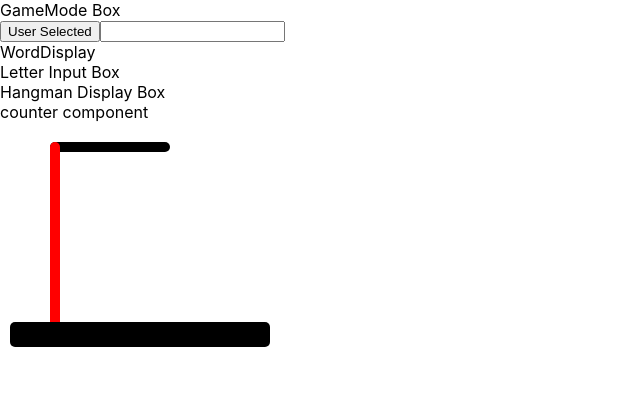
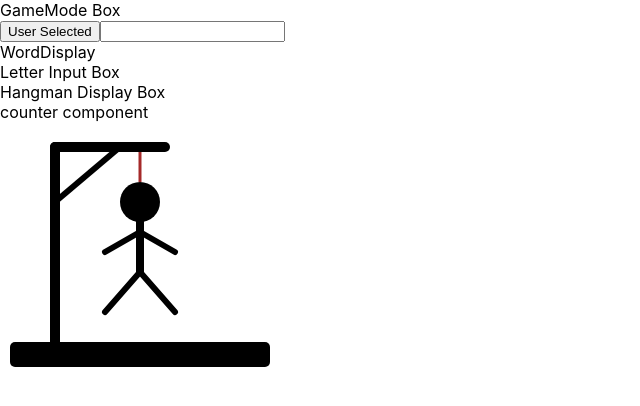
Before and after one commit to SimonProgAI/hangman_app, a React (Create React App) app: page / in a window 1280 px wide. Shown: the top 406 px of the page, without its empty margins (0-640 px from the left). Built offline with nearby package versions, Linux system fonts and the light colour scheme.

Commit message:
Gallow and Hangman draw

```diff
--- a/src/components/HangmanStickFigure.js
+++ b/src/components/HangmanStickFigure.js
@@ -1,15 +1,24 @@
 import React, { useRef, useEffect } from 'react';
 
 const HangmanStickfigure = () => {
+    const headRef = useRef(null);
 
 
     return (
         <div>
             <svg width="300" height="300" >
-            <line x1="" y1=""/>
+                <circle cx="140" cy="80" r="20" style={{fill: 'black'}}/>
+                <line x1="140" y1="150" x2="140" y2="98"  style={{stroke: 'black', strokeWidth: '8', strokeLinecap: 'round'}}/>
+                <line x1="140" y1="110" x2="105" y2="130" style={{stroke: 'black', strokeWidth: '6', strokeLinecap: 'round'}}/>
+                <line x1="140" y1="110" x2="175" y2="130" style={{stroke: 'black', strokeWidth: '6', strokeLinecap: 'round'}}/>
+                <line x1="140" y1="150" x2="105" y2="190" style={{stroke: 'black', strokeWidth: '6', strokeLinecap: 'round'}}/>
+                <line x1="140" y1="150" x2="175" y2="190" style={{stroke: 'black', strokeWidth: '6', strokeLinecap: 'round'}}/>
+
+                <line x1="140" y1="25" x2="140" y2="60 " style={{stroke: 'brown', strokeWidth: '3'}}/>
+                <line x1="120" y1="25" x2="55" y2="80" style={{stroke: 'black', strokeWidth: '6'}}/>
                 <rect width="120" height="10" x="50" y="20" rx="5" ry="5" fill="black" />
-            <rect width="10" height="200" x="50" y="20" rx="5" ry="5" fill="red" />
-            <rect width="260" height="25" x="10" y="200" rx="5" ry="5" fill="black" />
+                <rect width="10" height="210" x="50" y="20" rx="5" ry="5" fill="black" />
+                <rect width="260" height="25" x="10" y="220" rx="5" ry="5" fill="black" />
             </svg>
         </div>
     );
```
Lines whose indentation alone changed are shown as unchanged.
